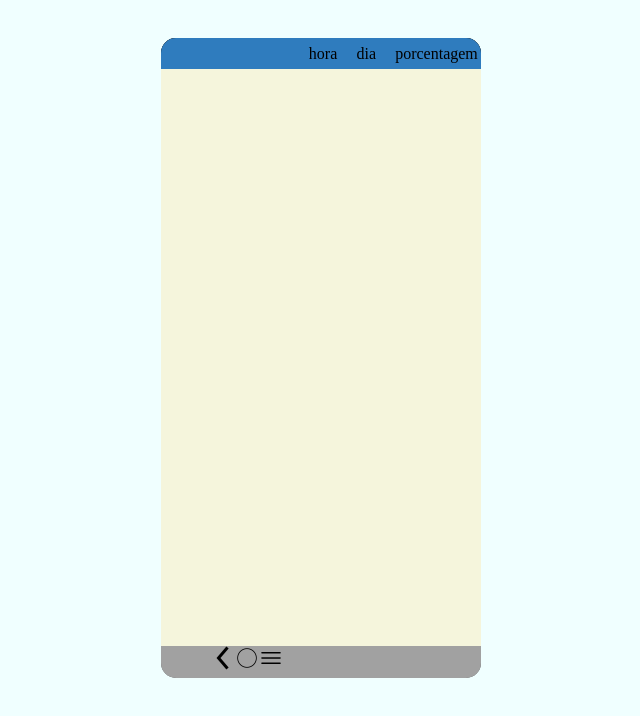
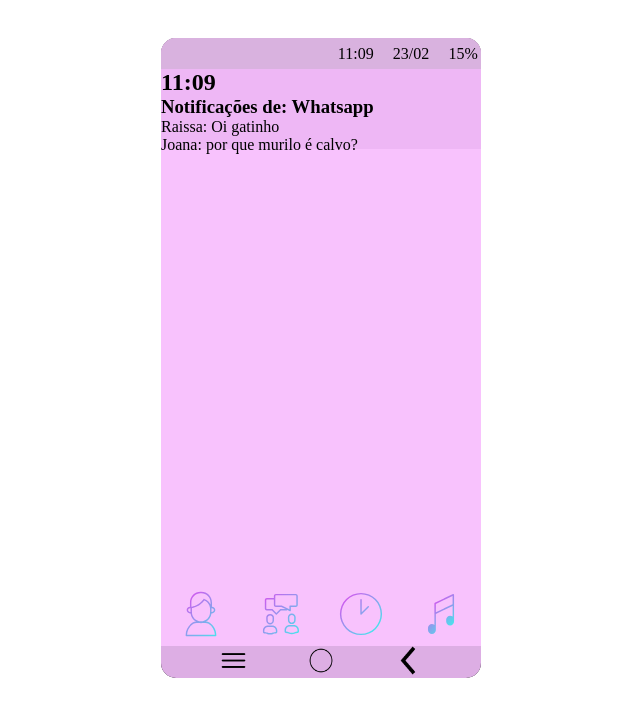
Before and after one commit to FelipeAugustoDev/SmartPhone, a plain HTML site: page index.html in a window 1280 px wide. Shown: the whole page, without its empty margins (319-959 px from the left). Drawn offline with Linux system fonts and the light colour scheme.

Commit message:
uPDATIND
UPDATING

```diff
--- a/index.html
+++ b/index.html
@@ -10,28 +10,33 @@
 <body>
     <div class="corpo-telefone">
         <div class="display-telefone">
+
             <section id="date-time">
-                <p>hora</p>
-                <p>dia</p>
-                <p>porcentagem</p>
+                <p>11:09</p>
+                <p>23/02</p>
+                <p>15%</p>
             </section>
+
             <section id="workspace">
 
                 <div id="pesquisa-google">
+                    <H1>11:09</H1>
+                    <h3>Notificações de: Whatsapp </h3>
+                    <p>Raissa: Oi gatinho</p>
+                    <p>Joana: por que murilo é calvo?</p>
 
                 </div>
+
                 <div id="aplicativos-workspace">
-                    <figure></figure>
-                    <figure></figure>
-                    <figure></figure>
-                    <figure></figure>
-<!--BOX DAS CAIXAS/FOTOS DOS APK-->
-                    <figure></figure>
-                    <figure></figure>
-                    <figure></figure>
-                    <figure></figure>
+
                 </div>
 
+                <div id="workspace-apps">
+                    <figure><img src="./icons/17-avatar-man-nodding.svg" alt=""></figure>
+                    <figure><img src="./icons/981-consultation.svg" alt=""></figure>
+                    <figure><img src="./icons/45-clock-time.svg" alt=""></figure>
+                    <figure><img src="./icons/43-music-note.svg" alt=""></figure>
+                </div>
 
 
             </section>
@@ -45,17 +50,14 @@
 
         <footer id="nav-telefone">
             <nav id="nav-one">
-                <img src="/icons/seta_nav.png" alt="" height="24px" width="24px">
+                 <img class="imgNav" src="/icons/list_nav.png" alt="" height="24px" width="24px">
+
             </nav>
             <nav id="nav-two">
-                <img src="/icons/circle_nav.png" alt="" height="24px" width="24px">
+                <img class="imgNav" src="/icons/circle_nav.png" alt="" height="24px" width="24px">
             </nav>
             <nav id="nav-three">
-                <!--COLOCA UM FIGURE PRA SEGURAR O BGL SEU ARROMBADO
-                LIXO IMUDNO PRETO MALDITO ANALFABETO PETISTA FILHO DA
-                TIGRESA VIPP, ELEITOR DO HADDAD E PAI DA CIENCIA DA
-                COMPUTACAO HOMOSSEXUAL E ATEU-->
-                <img src="/icons/list_nav.png" alt="" height="24px" width="24px">
+                <img class="imgNav" src="/icons/seta_nav.png" alt="" height="24px" width="24px">
             </nav>
         </footer>
     </div>
--- a/style.css
+++ b/style.css
@@ -3,7 +3,7 @@
     padding:0px;
 }
 body{
-    background-color: azure;
+    background-color: rgb(255, 255, 255);
     width: 100%;
     height: 100%;
     display: flex;
@@ -20,14 +20,14 @@ body{
 .display-telefone{
     width: 100%;
     height: 95%;
-    background-color: rgb(31, 31, 31);
+    background-color:rgb(248, 194, 253);
 
     border-radius: 15px 15px 0 0px;
 }
 .display-telefone>#date-time{
     width: 100%;
     height: 5%;
-    background-color: rgb(47, 124, 190);
+    background-color: rgb(217, 178, 223);
     display: flex;
     justify-content: end;
     align-items: center;
@@ -39,24 +39,78 @@ body{
     margin-right: 1%;
 }
 
+#pesquisa-google{
+    background-color: rgb(238, 183, 245);
+    width: 100%;
+    height: 10vh;
+}
+
 #workspace{
-    background-color: beige;
+  /*  background-color: rgb(97, 97, 57);*/
     width: 100%;
     height: 95%;
-    display: flex;
+
 
 }
+#aplicativos-workspace{
+    display: flex;
+    justify-content: center;
+    background-color: transparent;
+    width: 100%;
+    height: 40%;
+}
+#aplicativos-workspace>figure{
+    display: flex;
+    justify-content: space-evenly;
+    /*background-color: blanchedalmond;*/
+    width: 100%;
+    height: 30vh;
+}
+#aplicativos-workspace>figure>img{
+    width: 70%;
+    height: 20%;
+    cursor: pointer;
+}
+
+#workspace-apps{
+    display: flex;
+    justify-content: center;
+    width: 100%;
+    height: 45%;
+   /* background-color: red;*/
+}
+#workspace-apps>figure{
+    display: flex;
+    justify-content: space-evenly;
+    background-color: rgb(248, 194, 253);
+    width: 100%;
+    align-items: end;
+}
+#workspace-apps>figure>img{
+    width: 70%;
+    height: 20%;
+    cursor: pointer;
+
+}
+
 
 
 #nav-telefone{
     border-radius: 0px 0px 15px 15px;
     display: flex;
+    justify-content: space-evenly;
     height: 5%;
     width: 100%;
-    background-color: rgba(255, 255, 255, 0.63);
+    background-color: rgb(221, 174, 228);
 }
 
-#nav-one{
+#nav-one,#nav-two,#nav-three{
     display: flex;
-    margin-left: 50px;
+    justify-content: center;
+
 }
+.imgNav{
+    height: 90%;
+    width: 100%;
+    backdrop-filter: blur;
+}
```
Also changed, not shown: icons/17-avatar-man-nodding.svg (added), icons/43-music-note.svg (added), icons/45-clock-time.svg (added), icons/981-consultation.svg (added).
